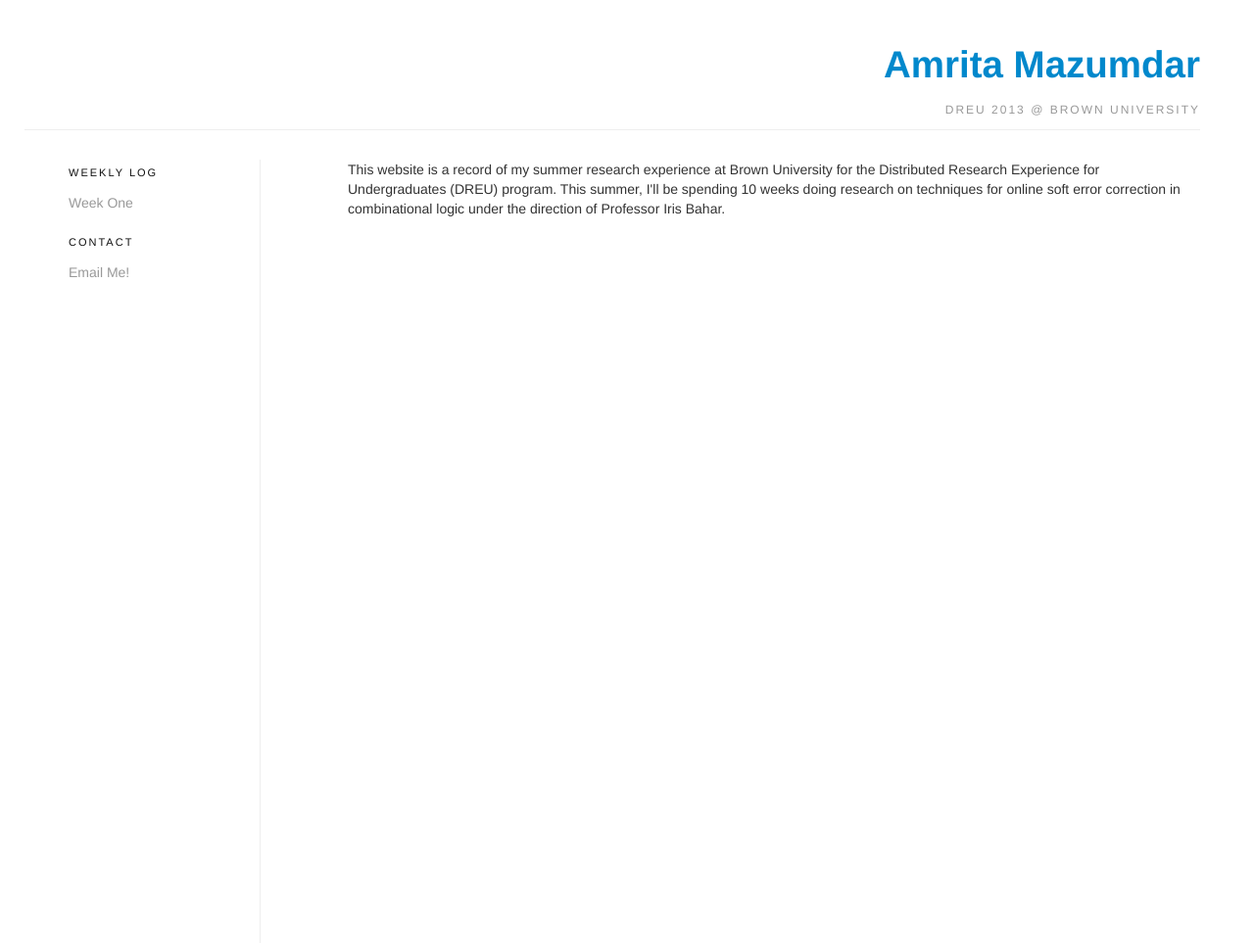
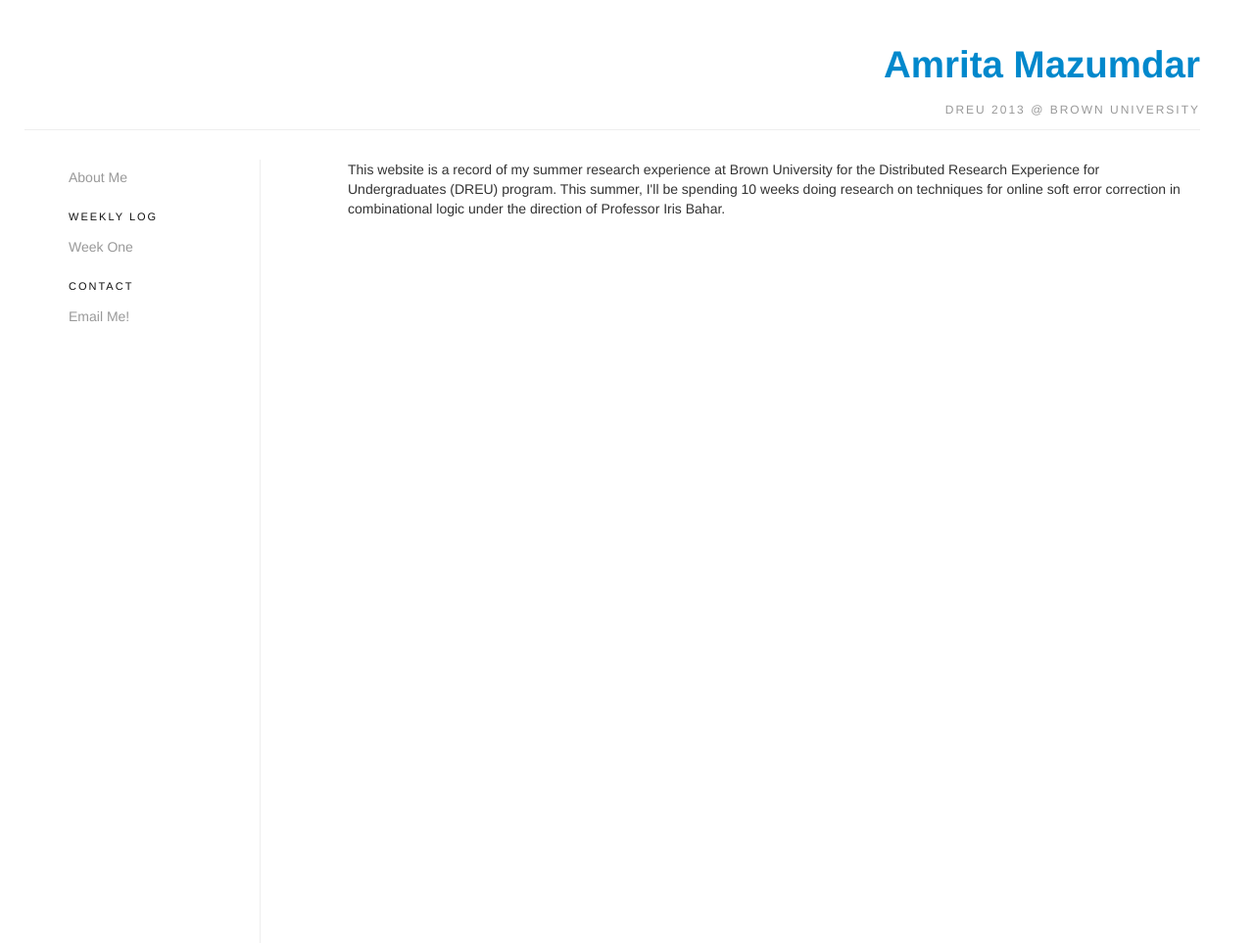
Before and after one commit to amritamaz/dreu-blog, a Jekyll site: the page built from index.html, in a window 1280 px wide. Shown: the whole page at 98% size. Built offline with Jekyll 4.4.1, drawn with Linux system fonts in a browser that asks for light colours; nearby versions of some CDN libraries; Markdown is read by kramdown in place of the engine named in the settings.

Commit message:
working out link directions

```diff
--- a/_layouts/default.html
+++ b/_layouts/default.html
@@ -19,19 +19,22 @@
   <body>
     <div class="container">
       <div class="row" id="name">
-        <h1><a href="/">Amrita Mazumdar</a></h1>
+        <h1><a href="./">Amrita Mazumdar</a></h1>
         <h2>DREU 2013 @ Brown University</h2>
       </div>
       <div class="row" id="bottom">
         <div class="span3">
           <ul id="menu" class="nav nav-list">
+            <li data-section="{{ post.title }}">
+              <a href="./about-me">About Me</a>
+            </li>
           {% for category in site.categories %}
           <li class="nav-header">{{ category | first }}</li>
             {% for posts in category %}
             {% for post in posts %}
             {% if post.title != nil %}
               <li data-section="{{ post.title }}">
-                <a href="{{ post.url }}">{{ post.title }}</a>
+                <a href="./{{ post.url }}">{{ post.title }}</a>
                 </li>
             {% endif %}
               {% endfor %}
```
